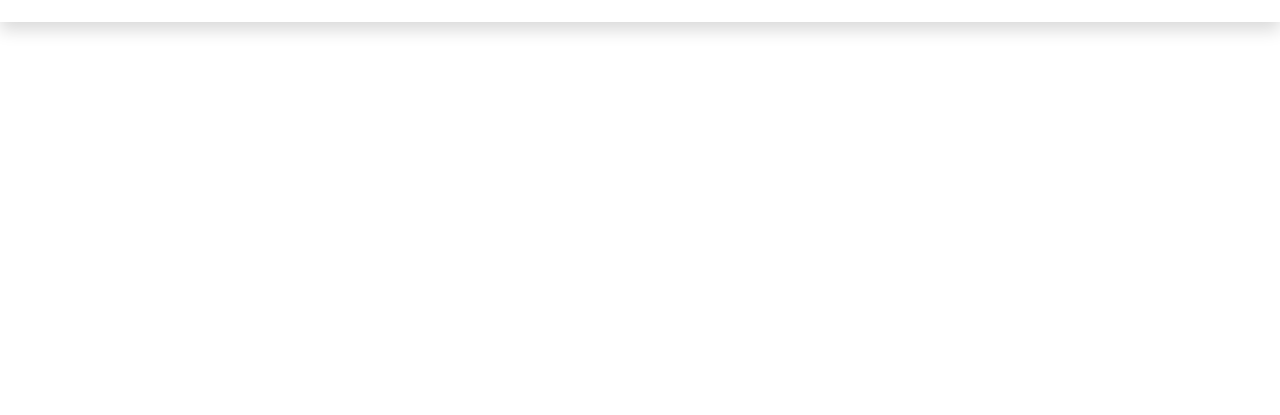
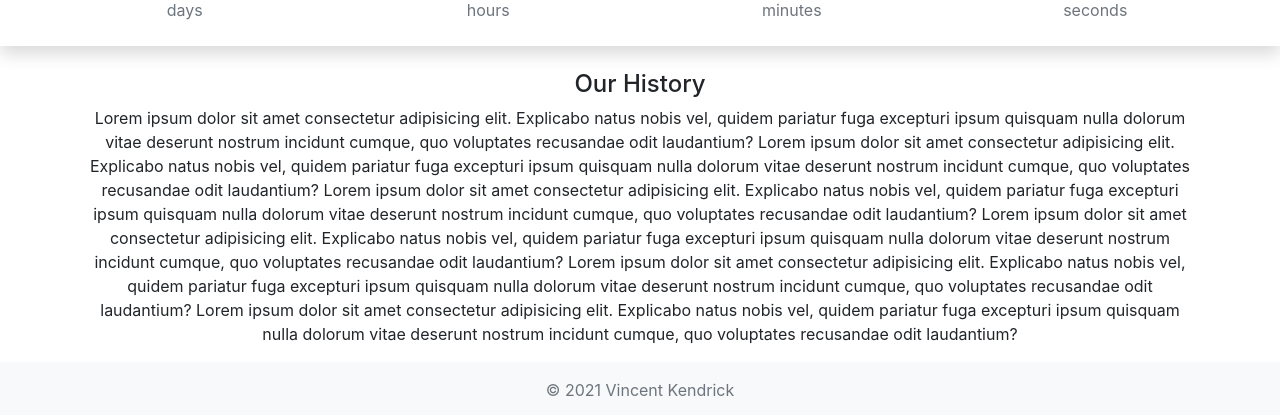
Before and after one commit to dagreatcode/RetroLuxe-Co.LLC, a React (Create React App) app in the folder client/: page / in a window 1280 px wide. Shown: the part 2643-3058 px from the top of the page. Before the commit the page ends 2689 px from the top, so only its background shows below. Built offline with nearby package versions, Linux system fonts and the light colour scheme; no server answers.

Commit message:
added footer

```diff
--- /dev/null
+++ b/client/src/components/Footer/Footer.jsx
@@ -0,0 +1,16 @@
+import React from "react";
+// import "./Footer.css";
+
+const Footer = () => {
+  return (
+    <>
+        <footer className="footer mt-auto py-3 bg-light">
+            <div className="container">
+                <span className="text-muted">&copy; 2021  Vincent Kendrick</span>
+            </div>
+        </footer>
+    </>
+    );
+  };
+
+  export default Footer;
--- a/client/src/containers/pages/Home/Home.jsx
+++ b/client/src/containers/pages/Home/Home.jsx
@@ -2,6 +2,7 @@ import React, { Component } from "react";
 import Countdown from "../Countdown/Countdown";
 import { BrowserRouter as Router } from "react-router-dom";
 import Carousel from "../../ImgCarousel/Carousel";
+import Footer from "../../../components/Footer/Footer";
 import img from "../../../img/product/category-men.jpg";
 import img2 from "../../../img/product/category-women.jpg";
 import img10 from "../../../img/product/0027211800_1_2_1.jpg";
@@ -102,7 +103,7 @@ class Home extends Component {
           </div>
         </div>
         <h1>New Arrivals</h1>
-        <p>
+        <p className="container">
           Lorem ipsum dolor sit amet consectetur adipisicing elit. Explicabo
           natus nobis vel, quidem pariatur fuga excepturi ipsum quisquam nulla
           dolorum vitae deserunt nostrum incidunt cumque, quo voluptates
@@ -225,8 +226,32 @@ class Home extends Component {
             </div>
           </div>
         </div>
-        <div></div>
+        <br></br>
+
         <Countdown />
+        <div className="container">
+          <h4>Our History</h4>
+          <p>Lorem ipsum dolor sit amet consectetur adipisicing elit. Explicabo
+          natus nobis vel, quidem pariatur fuga excepturi ipsum quisquam nulla
+          dolorum vitae deserunt nostrum incidunt cumque, quo voluptates
+          recusandae odit laudantium? Lorem ipsum dolor sit amet consectetur adipisicing elit. Explicabo
+          natus nobis vel, quidem pariatur fuga excepturi ipsum quisquam nulla
+          dolorum vitae deserunt nostrum incidunt cumque, quo voluptates
+          recusandae odit laudantium? Lorem ipsum dolor sit amet consectetur adipisicing elit. Explicabo
+          natus nobis vel, quidem pariatur fuga excepturi ipsum quisquam nulla
+          dolorum vitae deserunt nostrum incidunt cumque, quo voluptates
+          recusandae odit laudantium? Lorem ipsum dolor sit amet consectetur adipisicing elit. Explicabo
+          natus nobis vel, quidem pariatur fuga excepturi ipsum quisquam nulla
+          dolorum vitae deserunt nostrum incidunt cumque, quo voluptates
+          recusandae odit laudantium? Lorem ipsum dolor sit amet consectetur adipisicing elit. Explicabo
+          natus nobis vel, quidem pariatur fuga excepturi ipsum quisquam nulla
+          dolorum vitae deserunt nostrum incidunt cumque, quo voluptates
+          recusandae odit laudantium? Lorem ipsum dolor sit amet consectetur adipisicing elit. Explicabo
+          natus nobis vel, quidem pariatur fuga excepturi ipsum quisquam nulla
+          dolorum vitae deserunt nostrum incidunt cumque, quo voluptates
+          recusandae odit laudantium? </p>
+        </div>
+        <Footer/>
       </Router>
     );
   }
```
